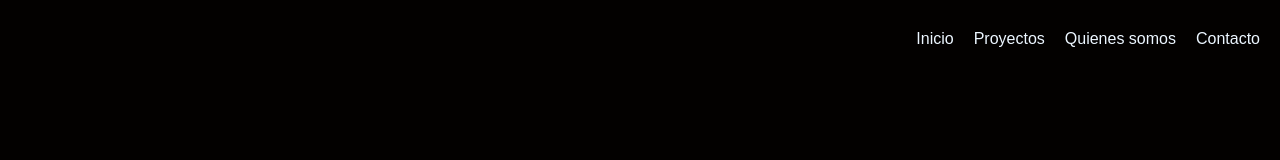
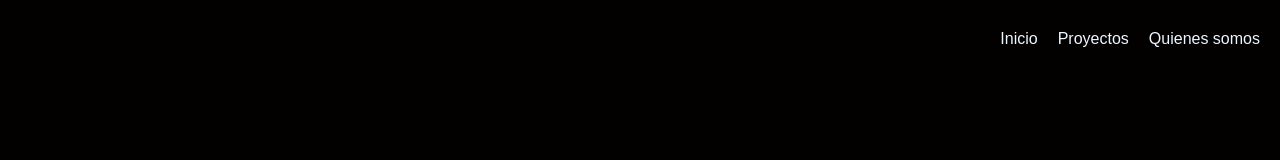
Before and after one commit to ARTS-str/ARTS-str.github.io, a plain HTML site: page us.html in a window 1280 px wide. Shown: the top 160 px of the page. Drawn offline with Linux system fonts and the light colour scheme; a web font is replaced by a local one.

Commit message:
Update us.html

```diff
--- a/us.html
+++ b/us.html
@@ -14,7 +14,6 @@
         <a href="index.html">Inicio</a>
         <a href="index.html#container-principal">Proyectos</a>
         <a href="us.html">Quienes somos</a>
-        <a href="">Contacto</a>
     </div>
 
     <div class="title-container" onmousemove="variar(event)">
```
